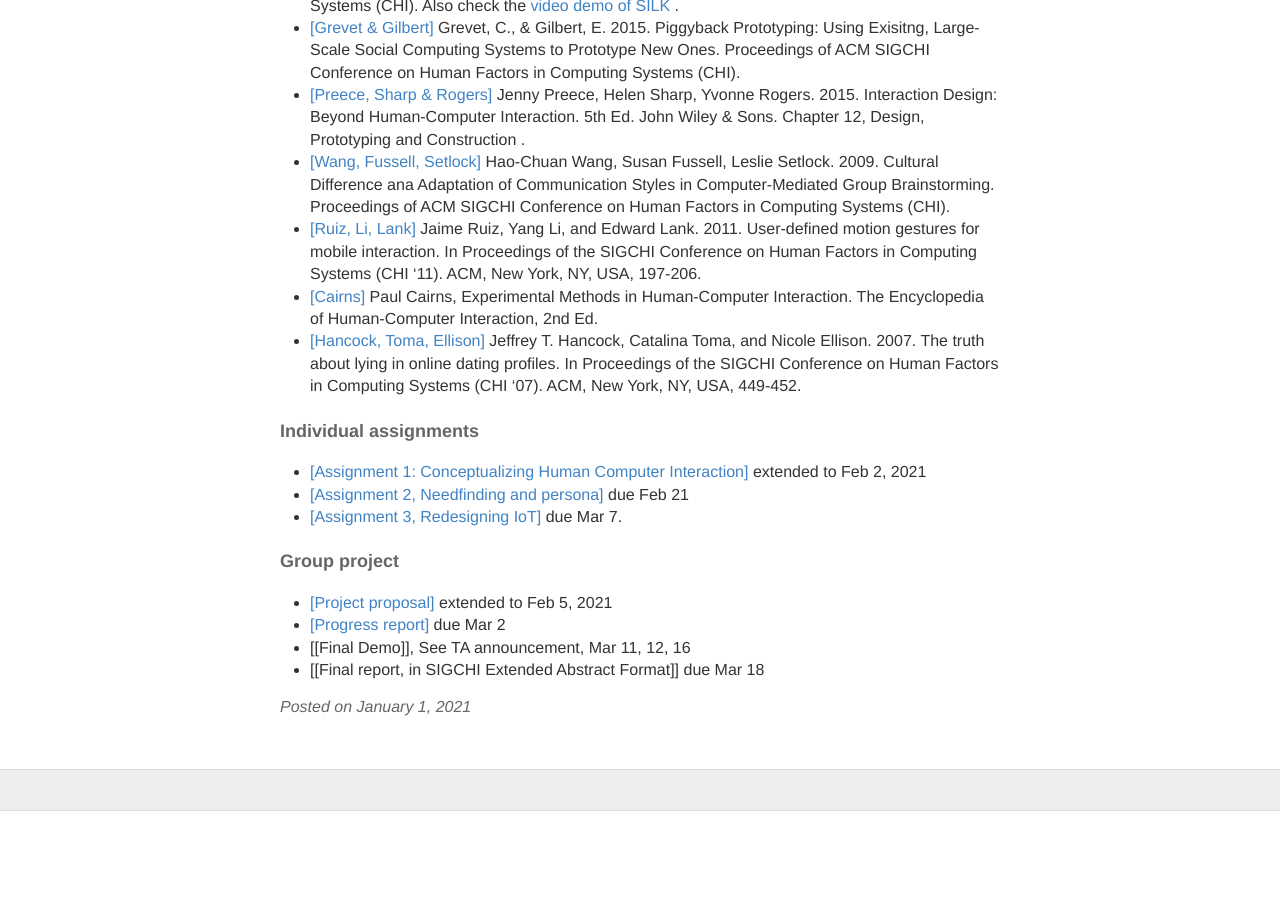
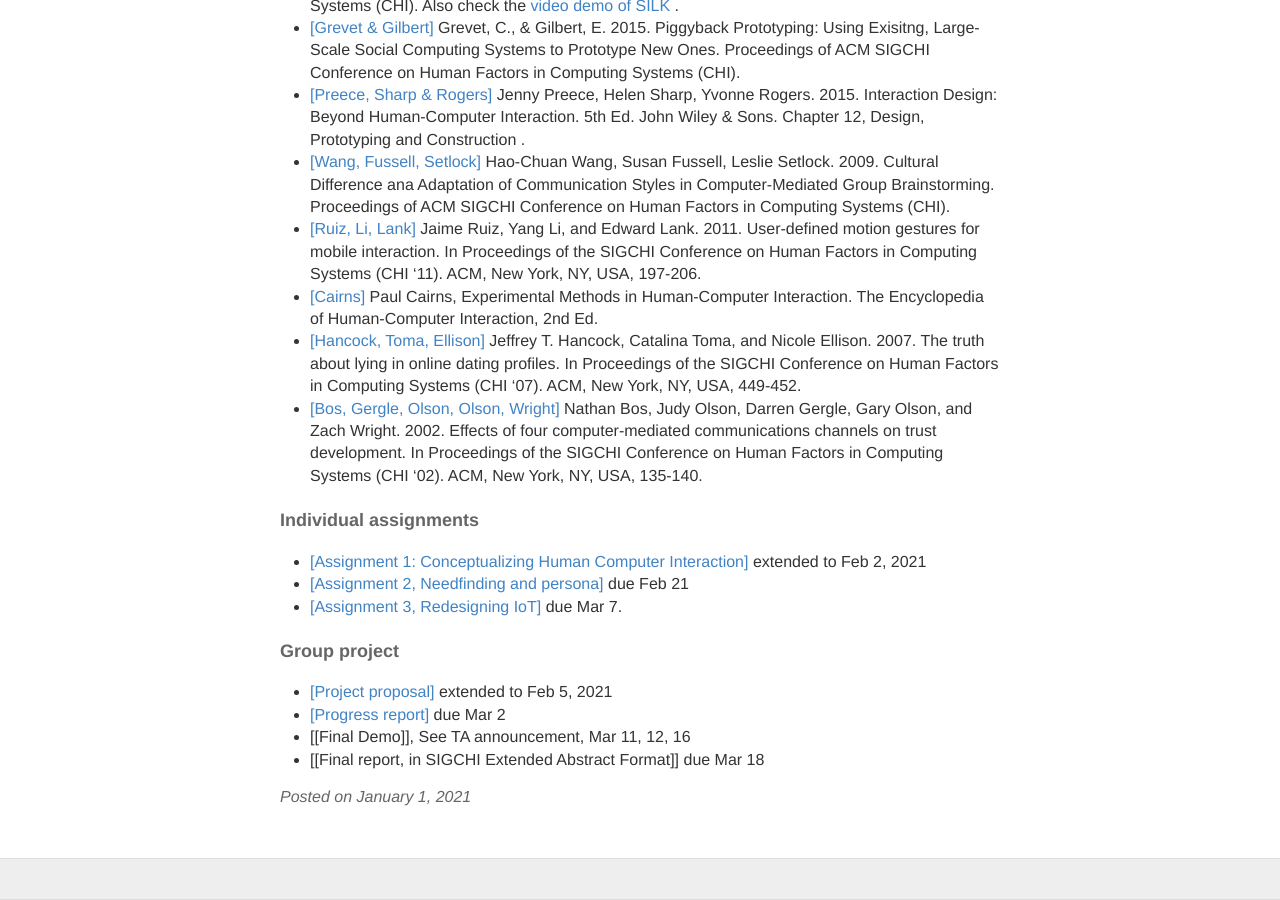
Before and after one commit to hciwang/hciwang.github.io, a Jekyll site: the page built from _posts/2021-1-1-lectures.md, in a window 1280 px wide and 900 px high, scrolled down 4589 px. Built offline with Jekyll 4.4.1, drawn with Linux system fonts in a browser that asks for light colours; before the commit the page ends 5400 px from its top, so only the background shows below that.

Commit message:
Update 2021-1-1-lectures.md

```diff
--- a/_posts/2021-1-1-lectures.md
+++ b/_posts/2021-1-1-lectures.md
@@ -151,6 +151,7 @@ Week 10
 - [[Ruiz, Li, Lank]](https://canvas.ucdavis.edu/courses/539971/files/folder/Readings%20(incomplete.%20check%20main%20website%20for%20complete%20readings)?preview=11986399) Jaime Ruiz, Yang Li, and Edward Lank. 2011. User-defined motion gestures for mobile interaction. In Proceedings of the SIGCHI Conference on Human Factors in Computing Systems (CHI '11). ACM, New York, NY, USA, 197-206.
 - [[Cairns]](https://www.interaction-design.org/literature/book/the-encyclopedia-of-human-computer-interaction-2nd-ed/experimental-methods-in-human-computer-interaction) Paul Cairns, Experimental Methods in Human-Computer Interaction. The Encyclopedia of Human-Computer Interaction, 2nd Ed.
 - [[Hancock, Toma, Ellison]](https://sml.stanford.edu/ml/2007/05/hancock-chi-the-truth-about-lying.pdf) Jeffrey T. Hancock, Catalina Toma, and Nicole Ellison. 2007. The truth about lying in online dating profiles. In Proceedings of the SIGCHI Conference on Human Factors in Computing Systems (CHI '07). ACM, New York, NY, USA, 449-452.
+-  [[Bos, Gergle, Olson, Olson, Wright]](http://collablab.northwestern.edu/CollabolabDistro/nucmc/p135-bos.pdf) Nathan Bos, Judy Olson, Darren Gergle, Gary Olson, and Zach Wright. 2002. Effects of four computer-mediated communications channels on trust development. In Proceedings of the SIGCHI Conference on Human Factors in Computing Systems (CHI '02). ACM, New York, NY, USA, 135-140.
 
 
 #### Individual assignments
```
